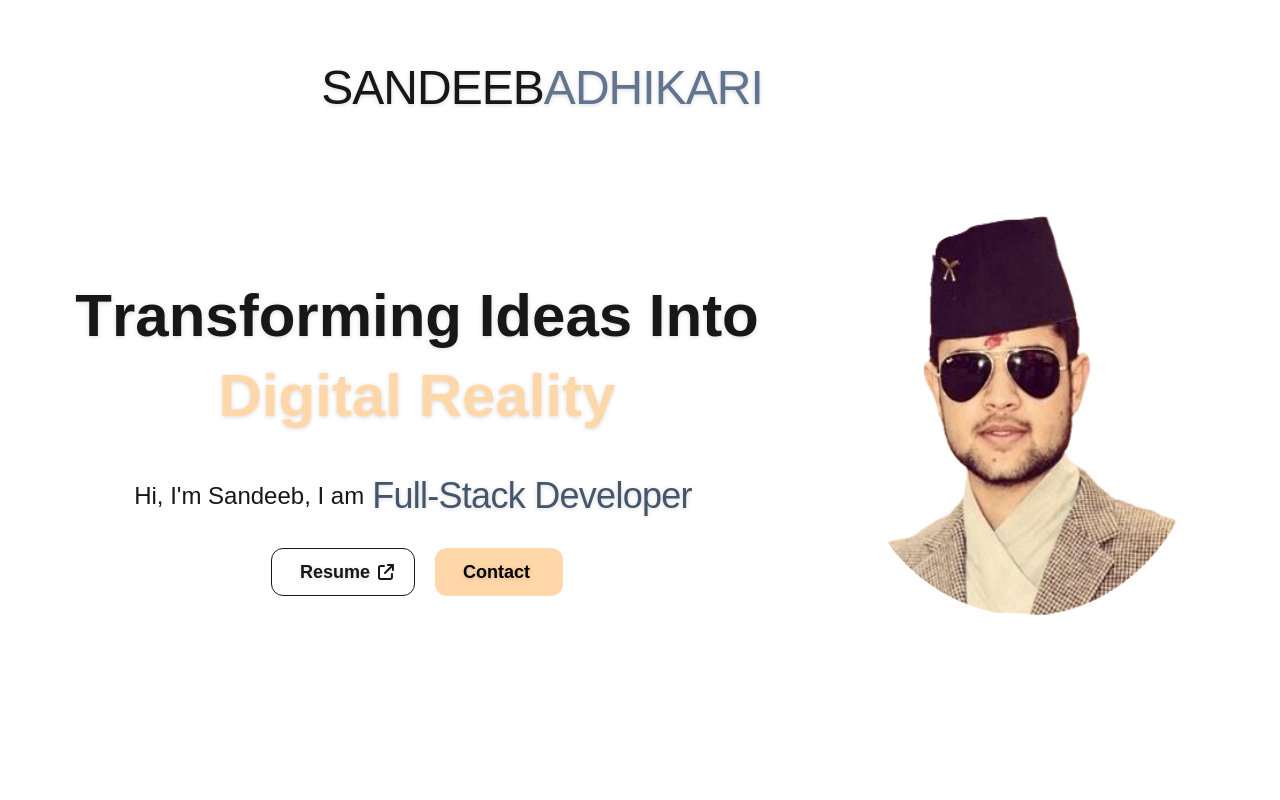
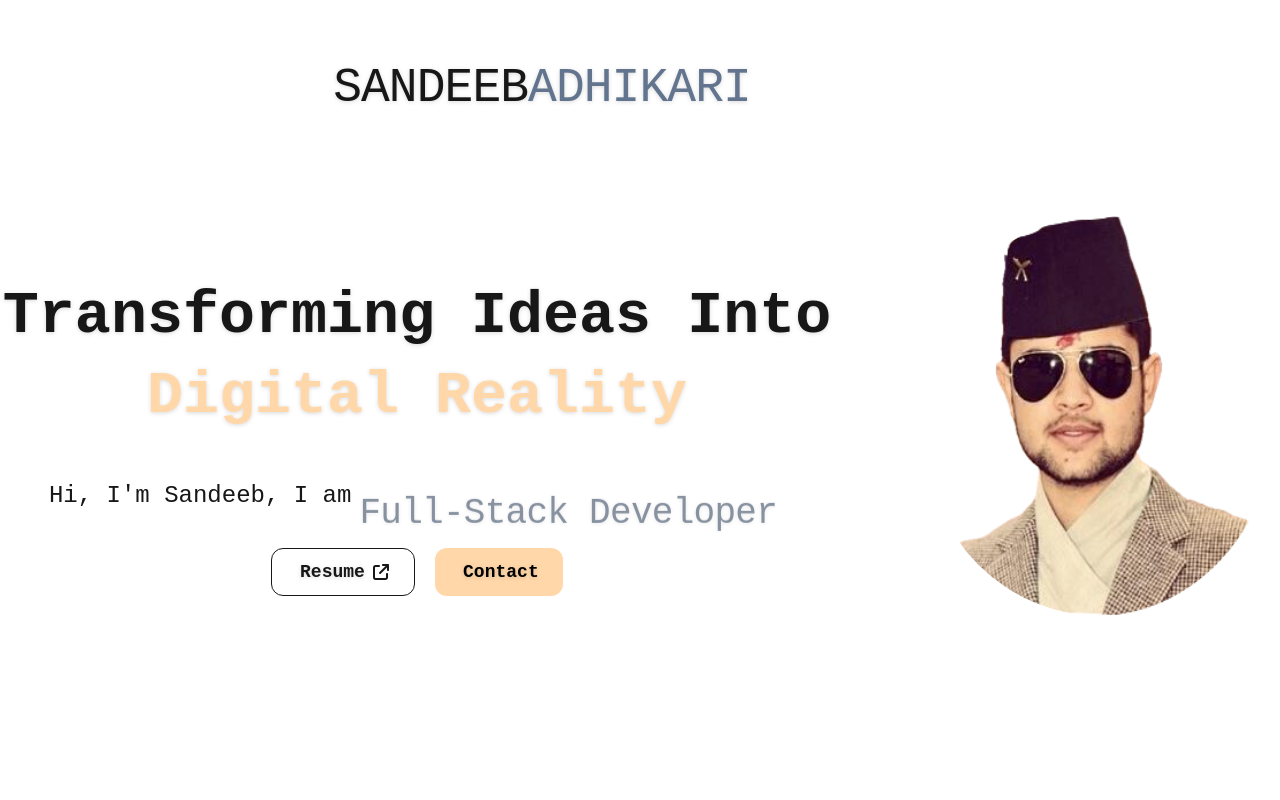
Before and after one commit to SandeebAdhikari/Responsive_Portfolio, a Next.js app: page / in a window 1280 px wide. Shown: the top 800 px of the page. Built offline with nearby package versions, Linux system fonts and the light colour scheme.

Commit message:
change the font

```diff
--- a/app/layout.tsx
+++ b/app/layout.tsx
@@ -1,15 +1,7 @@
 export const dynamic = "force-dynamic";
 
 import type { Metadata } from "next";
-import { Inter, IBM_Plex_Serif } from "next/font/google";
 import "./globals.css";
-
-const inter = Inter({ subsets: ["latin"], variable: "--font-inter" });
-const ibmPlexSerif = IBM_Plex_Serif({
-  subsets: ["latin"],
-  weight: ["400", "700"],
-  variable: "--font-ibm-plex-serif",
-});
 
 export const metadata: Metadata = {
   title: "Sandeeb Adhikari",
@@ -26,7 +18,7 @@ export default function RootLayout({
 }>) {
   return (
     <html lang="en">
-      <body className={`${inter.variable} ${ibmPlexSerif.variable}`}>
+      <body style={{ fontFamily: '"Courier New", Courier, monospace' }}>
         {children}
       </body>
     </html>
```
